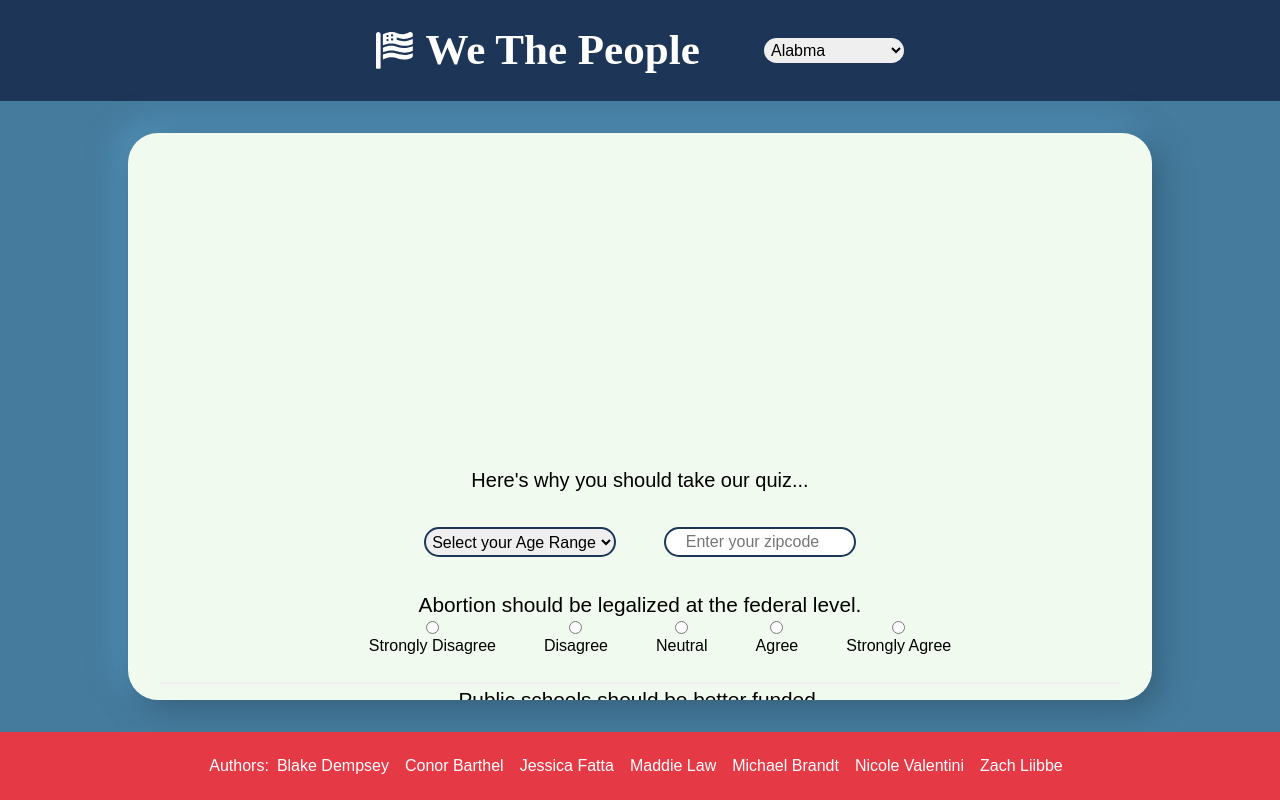
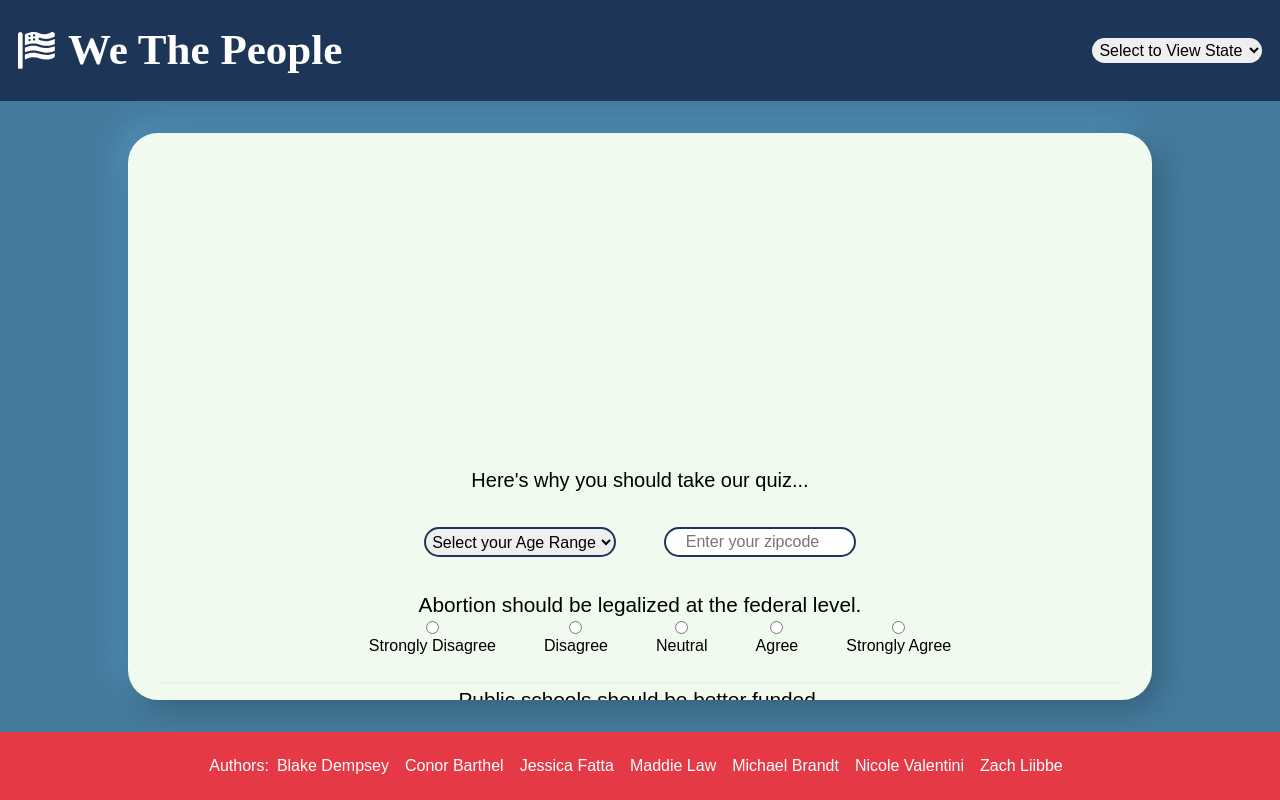
Before and after one commit to Mod-4-Capstone/we-the-people-fe, a React (Create React App) app: page / in a window 1280 px wide. Built offline with nearby package versions, Linux system fonts and the light colour scheme; a web font is replaced by a local one.

Commit message:
Add styling for header

```diff
--- a/src/components/Header/Header.css
+++ b/src/components/Header/Header.css
@@ -1,6 +1,6 @@
 .header {
   display: flex;
-  justify-content: center;
+  justify-content: space-between;
   align-items: center;
   height: 15%;
   width: 100%;
@@ -8,6 +8,11 @@
   font-size: 2.3rem;
   padding: .5em;
   color: white;
+}
+
+.site-title, .state-dropdown-container {
+  display: flex;
+  align-items: center;
 }
 
 .title {
@@ -27,7 +32,7 @@
 .home-btn {
   display: flex;
   justify-content: flex-end;
-  font-size: 1.3rem;
+  font-size: 1rem;
   color: #1D3557;
   background-color: white;
   border-radius: 30px;
--- a/src/components/Header/Header.js
+++ b/src/components/Header/Header.js
@@ -9,12 +9,14 @@ const Header = () => {
 
   return (
     <section className="header">
+      <div className="site-title">
         <FaFlagUsa />
         <h1 className="title">We The People</h1>
-
-      {/* <label for="states">State:</label> */}
-      <select name="states" className="state-dropdown" id="states">
-        <option value="Alabma">Alabma</option>
+      </div>
+      <div className="state-dropdown-container">
+        <select name="states" className="state-dropdown" id="states" defaultValue="default">
+          <option value ='default' disabled>Select to View State</option>
+          <option value="Alabama">Alabama</option>
           <option value="Alaska">Alaska</option>
           <option value="Arizona">Arizona</option>
           <option value="Arkansas">Arkansas</option>
@@ -69,7 +71,7 @@ const Header = () => {
           <Link to="/">
             <button className="home-btn">Home</button>
           </Link>}
-
+        </div>
     </section>
   )
 }
```
Lines whose indentation alone changed are shown as unchanged.
